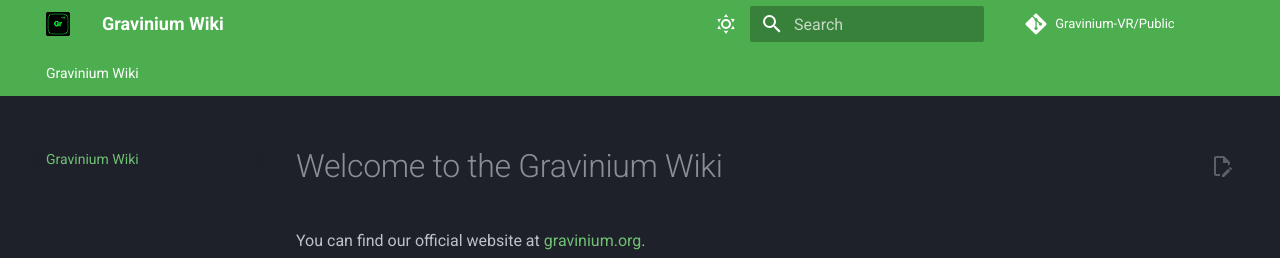
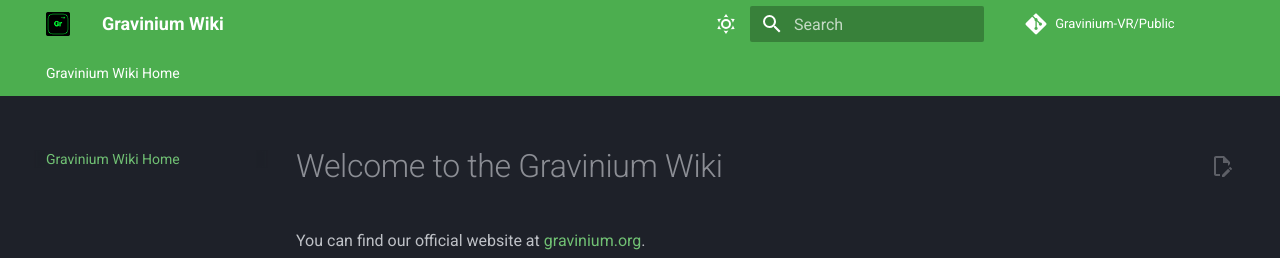
Before and after one commit to Gravinium-VR/Public, an MkDocs documentation site: the page built from docs/index.md, in a window 1280 px wide. Shown: the top 258 px of the page. Built offline with MkDocs 1.6.1 and Material for MkDocs 9.7.7, drawn with Linux system fonts in a browser that asks for light colours; comment, search, counter and statistics services are not loaded; part of the change alters nothing that is shown.

```diff
--- a/docs/index.md
+++ b/docs/index.md
@@ -1,7 +1,8 @@
 ---
-title: Gravinium Wiki
+title: Gravinium Wiki Home
 description: The official wiki and public repo for anything Gravinium related. Find images, transcriptions, lore, and other information here.
 image: assets/logo.png
+twitter_card: summary # 'summary' or 'summary_large_image'
 ---
 
 # Welcome to the Gravinium Wiki
--- a/overrides/main.html
+++ b/overrides/main.html
@@ -1,45 +1,52 @@
-{% extends "base.html" %} {% block extrahead %} {{ super() }} {# Only use page
-metadata if page exists #} {% if page %}
+{% extends "base.html" %} {% block extrahead %} {{ super() }} {% set
+default_image = config.site_url ~ '/assets/logo.png' %} {% set
+default_twitter_card = 'summary' %} {% set default_theme_color = '#00FF35' %} {%
+set default_description = 'The official wiki for Gravinium content.' %} {% if
+page %}
 <meta property="og:title" content="{{ page.meta.title or config.site_name }}" />
 <meta
   property="og:description"
-  content="{{ page.meta.description or 'Gravinium Wiki' }}"
+  content="{{ page.meta.description or default_description }}"
 />
 <meta property="og:url" content="{{ config.site_url }}/{{ page.url }}" />
 <meta property="og:type" content="website" />
 <meta
   property="og:image"
-  content="{{ page.meta.image | default(config.site_url ~ '/assets/logo.png') }}"
+  content="{{ page.meta.image | default(default_image) }}"
 />
 
-<meta name="twitter:card" content="summary_large_image" />
+<meta
+  name="twitter:card"
+  content="{{ page.meta.twitter_card | default(default_twitter_card) }}"
+/>
 <meta
   name="twitter:title"
   content="{{ page.meta.title or config.site_name }}"
 />
 <meta
   name="twitter:description"
-  content="{{ page.meta.description or 'Gravinium Wiki' }}"
+  content="{{ page.meta.description or default_description }}"
 />
 <meta
   name="twitter:image"
-  content="{{ page.meta.image | default(config.site_url ~ '/assets/logo.png') }}"
+  content="{{ page.meta.image | default(default_image) }}"
 />
-{% else %} {# Fallback for pages where `page` is None (like 404) #}
+
+<meta
+  name="theme-color"
+  content="{{ page.meta.theme_color | default(default_theme_color) }}"
+/>
+{% else %}
 <meta property="og:title" content="{{ config.site_name }}" />
-<meta
-  property="og:description"
-  content="The official wiki for Gravinium VR content."
-/>
+<meta property="og:description" content="{{ default_description }}" />
 <meta property="og:url" content="{{ config.site_url }}" />
 <meta property="og:type" content="website" />
-<meta property="og:image" content="{{ config.site_url }}/assets/logo.png" />
+<meta property="og:image" content="{{ default_image }}" />
 
-<meta name="twitter:card" content="summary_large_image" />
+<meta name="twitter:card" content="{{ default_twitter_card }}" />
 <meta name="twitter:title" content="{{ config.site_name }}" />
-<meta
-  name="twitter:description"
-  content="The official wiki for Gravinium VR content."
-/>
-<meta name="twitter:image" content="{{ config.site_url }}/assets/logo.png" />
+<meta name="twitter:description" content="{{ default_description }}" />
+<meta name="twitter:image" content="{{ default_image }}" />
+
+<meta name="theme-color" content="{{ default_theme_color }}" />
 {% endif %} {% endblock %}
```
